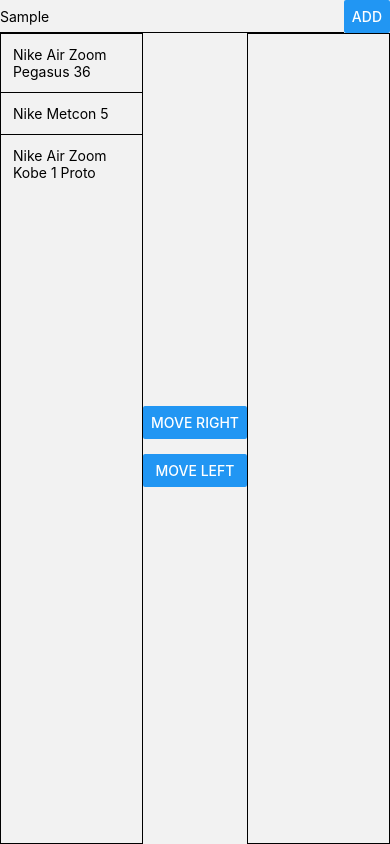
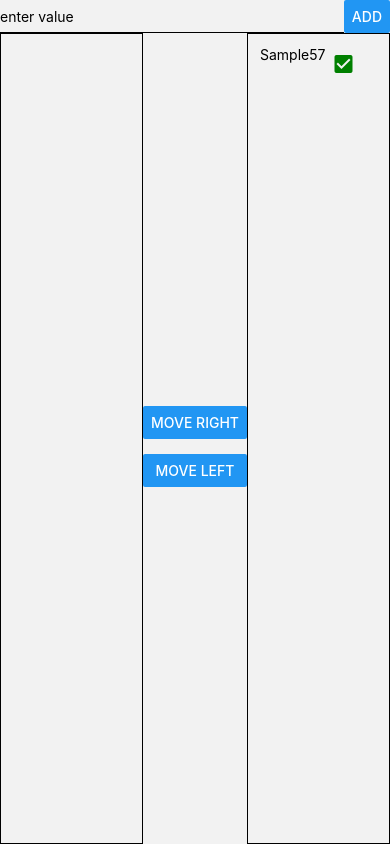
Before and after one commit to ssvaghasiya/react-projects, a React Native app in the folder LoginUIDemo/: screen /FirstPage in a window 390 px wide. Both pictures are taken after typing "Sample" into the empty fields and a click on the button "ADD". Built offline with nearby package versions, Linux system fonts and the light colour scheme.

Commit message:
move item demo

```diff
--- a/LoginUIDemo/package.json
+++ b/LoginUIDemo/package.json
@@ -24,7 +24,8 @@
     "react-native-simple-toast": "^1.1.3",
     "react-native-svg": "^12.1.1",
     "react-native-vector-icons": "^9.0.0",
-    "react-native-web": "^0.17.5"
+    "react-native-web": "^0.17.5",
+    "uuid": "^8.3.2"
   },
   "devDependencies": {
     "@babel/core": "7.16.0",
@@ -34,6 +35,7 @@
     "eslint": "7.14.0",
     "jest": "26.6.3",
     "metro-react-native-babel-preset": "0.66.2",
+    "react-native-paper": "^4.10.1",
     "react-test-renderer": "17.0.2"
   },
   "jest": {
--- a/LoginUIDemo/screens/FirstPage.js
+++ b/LoginUIDemo/screens/FirstPage.js
@@ -1,5 +1,5 @@
 
-import React, { useEffect, useState } from 'react';
+import React, { useEffect, useRef, useState } from 'react';
 import {
     StyleSheet,
     Dimensions,
@@ -14,31 +14,23 @@
     FlatList,
     Image,
     ActivityIndicator,
+
 } from 'react-native';
 import FontAwesome5Icon from 'react-native-vector-icons/FontAwesome5';
 import Icon from 'react-native-vector-icons/FontAwesome';
 import axios from 'axios';
 import api from '../api/api';
 import { COLORS, SIZES, FONTS } from '../constants';
-
+import { Checkbox } from 'react-native-paper';
 
 const FirstPage = ({ route, navigation }) => {
 
-    const [firstList, setFirstList] = useState([
-        {
-            id: 0,
-            name: "Nike Air Zoom Pegasus 36",
-        },
-        {
-            id: 1,
-            name: "Nike Metcon 5",
-        },
-        {
-            id: 2,
-            name: "Nike Air Zoom Kobe 1 Proto",
-        },
-    ]);
+    const [firstList, setFirstList] = useState([]);
     const [secondList, setSecondList] = useState([]);
+    const [isUpdateList, setUpdateList] = useState(false);
+    const textInput = useRef();
+    const [textInputVal, setTextInputVal] = useState("")
+
 
     function renderSeparator() {
         return (
@@ -51,20 +43,44 @@
             />
         );
     };
-    //handling onPress action
-    function getListViewItem(item) {
-        Alert.alert(item.key);
+
+    function checkThisBoxFirstList(itemID, index) {
+        firstList[index].checked = !firstList[index].checked
+        setFirstList(firstList)
+        setUpdateList(!isUpdateList)
+    }
+
+    function checkThisBoxSecondList(itemID, index) {
+        secondList[index].checked = !secondList[index].checked
+        setSecondList(secondList)
+        setUpdateList(!isUpdateList)
+
+    }
+
+    function createObj() {
+        return {
+            id: Number(Math.floor(Math.random() * 100)),
+            name: textInputVal + Number(Math.floor(Math.random() * 100)),
+            checked: true
+        }
     }
 
     function renderFirstList(item, index) {
-
         return (
-            <TouchableOpacity style={{ paddingHorizontal: 12, paddingVertical: 12 }}
+            <TouchableOpacity style={{ paddingHorizontal: 12, paddingVertical: 12, flex: 1, flexDirection: 'row' }}
                 onPress={() => {
 
                 }}
             >
                 <Text style={{ color: 'black' }}>{item.name}</Text>
+                <Checkbox
+                    status={item.checked ? 'checked' : 'unchecked'}
+                    onPress={() => {
+                        checkThisBoxFirstList(item.id, index);
+                    }}
+                    color={'green'}
+                    uncheckColor={'red'}
+                />
 
             </TouchableOpacity>
         )
@@ -73,13 +89,20 @@
     function renderSecondList(item, index) {
 
         return (
-            <TouchableOpacity style={{ paddingHorizontal: 12, paddingVertical: 12 }}
+            <TouchableOpacity style={{ paddingHorizontal: 12, paddingVertical: 12, flex: 1, flexDirection: 'row' }}
                 onPress={() => {
 
                 }}
             >
                 <Text style={{ color: 'black' }}>{item.name}</Text>
-
+                <Checkbox
+                    status={item.checked ? 'checked' : 'unchecked'}
+                    onPress={() => {
+                        checkThisBoxSecondList(item.id, index);
+                    }}
+                    color={'green'}
+                    uncheckColor={'red'}
+                />
             </TouchableOpacity>
         )
     }
@@ -88,8 +111,16 @@
         // Container start
         <View style={{ flex: 1 }} >
             <View style={{ flexDirection: 'row' }}>
-                <TextInput placeholder="enter value" style={{ flex: 1, borderBottomWidth: 1 }}></TextInput>
-                <Button title="Add"></Button>
+                <TextInput placeholder="enter value" style={{ flex: 1, borderBottomWidth: 1 }} ref={textInput} onChangeText={(value) => setTextInputVal(value.trim())}></TextInput>
+                <Button title="Add" onPress={() => {
+                    if (textInputVal) {
+                        textInput.current.clear()
+                        secondList.push(createObj())
+                        setSecondList(secondList)
+                        setUpdateList(!isUpdateList)
+                    }
+                    console.log(secondList)
+                }}></Button>
             </View>
             <View style={{ flex: 1, flexDirection: 'row' }}>
                 <FlatList
@@ -110,7 +141,12 @@
                     <View style={{ marginTop: 15 }} onPress={() => {
 
                     }}>
-                        <Button title="Move Left"></Button>
+                        <Button title="Move Left" onPress={() => {
+                            let list = secondList.filter((item) => {
+                                item.checked
+                            });
+                            console.log(list)
+                        }}></Button>
                     </View>
                 </View>
 
@@ -123,7 +159,7 @@
                     ItemSeparatorComponent={() => renderSeparator()}
                 />
             </View>
-        </View>
+        </View >
 
 
     );
```
Also changed, not shown: 1 other file (tests, documents, lock files or other folders).
